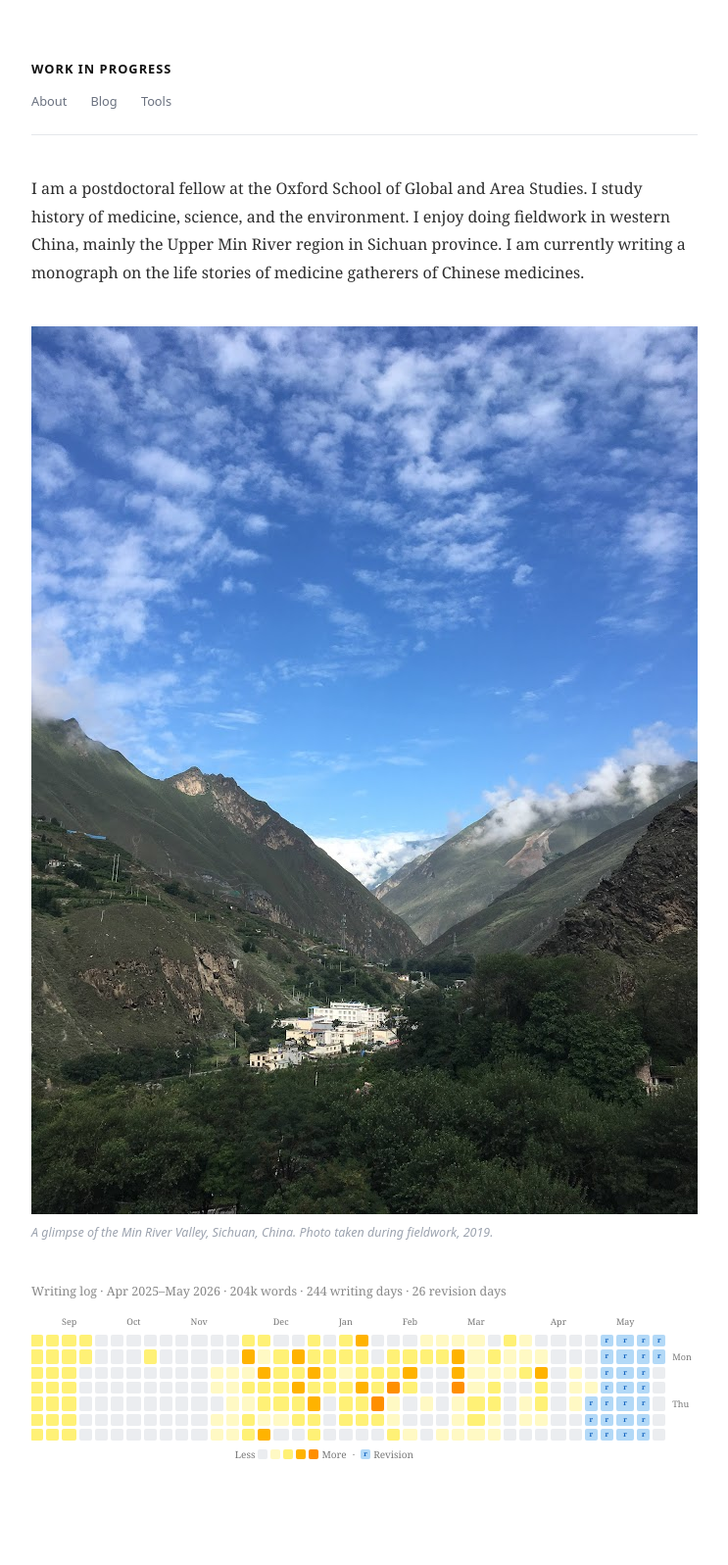
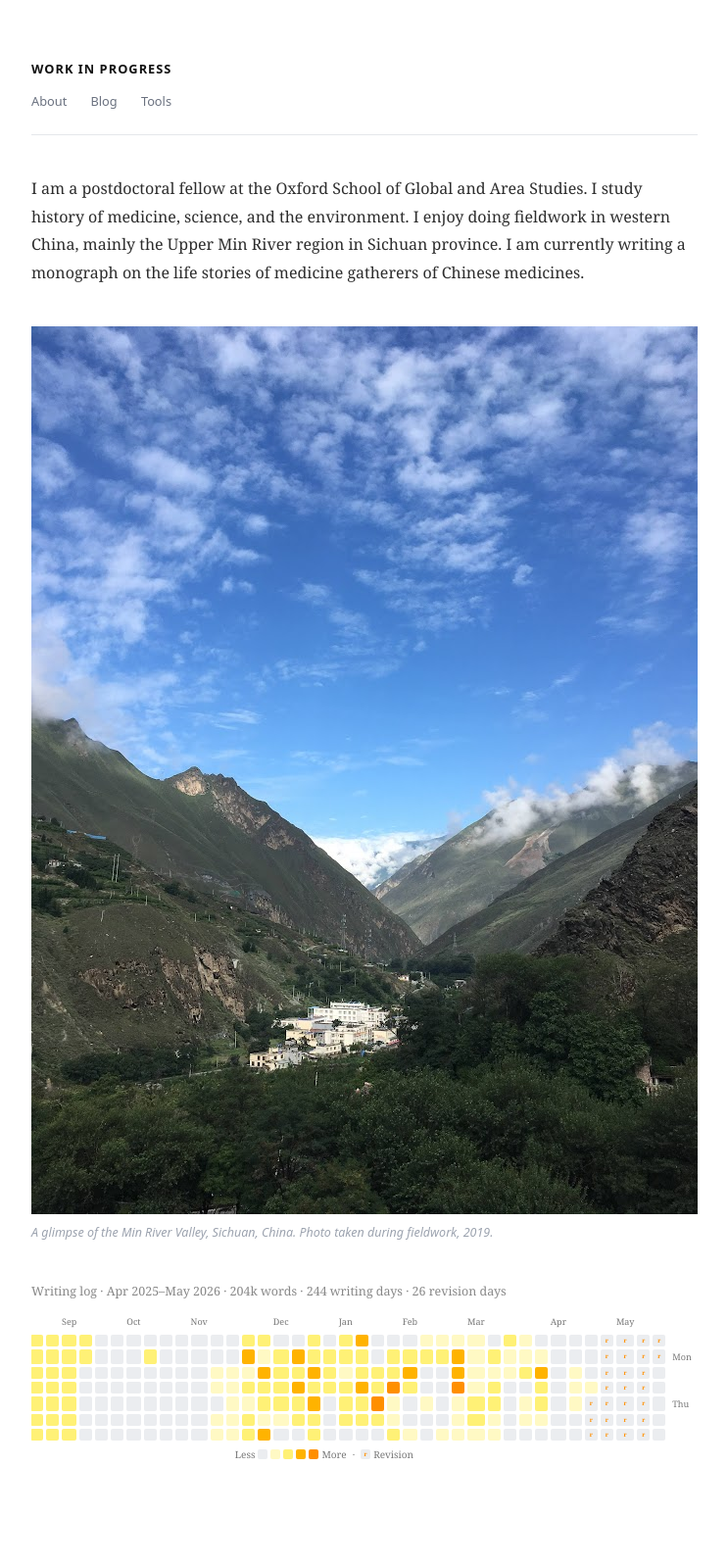
Before and after one commit to pixardora/pixardora.github.io, a Jekyll site: the page built from index.md, in a window 1280 px wide. Shown: the whole page at 98% size, without its empty margins (268-1011 px from the left). Built offline with Jekyll 4.4.1, drawn with Linux system fonts in a browser that asks for light colours.

Commit message:
revise appearance

```diff
--- a/assets/style.css
+++ b/assets/style.css
@@ -434,17 +434,14 @@ small a {
 .level-3 { background: #ffb300; }
 .level-4 { background: #ff8f00; }
 .level-r {
-  background: #b3d9f7;
+  background: #ebedf0;
+  font-size: 6px;
+  font-weight: bold;
+  color: #ff8f00;
   text-align: center;
   vertical-align: middle;
-}
-.level-r::after {
-  content: 'r';
-  display: block;
-  font-size: 7px;
-  font-weight: bold;
-  color: #1565c0;
   line-height: 10px;
+  overflow: hidden;
 }
 
 .heatmap-legend {
@@ -497,8 +494,7 @@ small a {
     .level-2 { background: #6b6b00; }
     .level-3 { background: #b38600; }
     .level-4 { background: #d47000; }
-    .level-r { background: #0d3a5c; }
-    .level-r::after { color: #64b5f6; }
+    .level-r { background: #2d3748; color: #ff8f00; }
 
     .month-cell,
     .day-label,
--- a/index.md
+++ b/index.md
@@ -68,7 +68,7 @@ I am a postdoctoral fellow at the Oxford School of Global and Area Studies. I st
               data-date="{{ cell_date }}"
               data-type="revision"
               aria-label="{{ cell_date }}: revision day"
-              role="gridcell"></td>
+              role="gridcell">r</td>
           {% else %}
           {% assign count = raw | default: 0 | plus: 0 %}
           {% if count == 0 %}
@@ -109,7 +109,7 @@ I am a postdoctoral fellow at the Oxford School of Global and Area Studies. I st
     <span class="legend-cell level-4"></span>
     <span>More</span>
     <span class="legend-sep">·</span>
-    <span class="legend-cell level-r"></span>
+    <span class="legend-cell level-r">r</span>
     <span>Revision</span>
   </div>
 </div>
```
Also changed, not shown: 2 other files.
